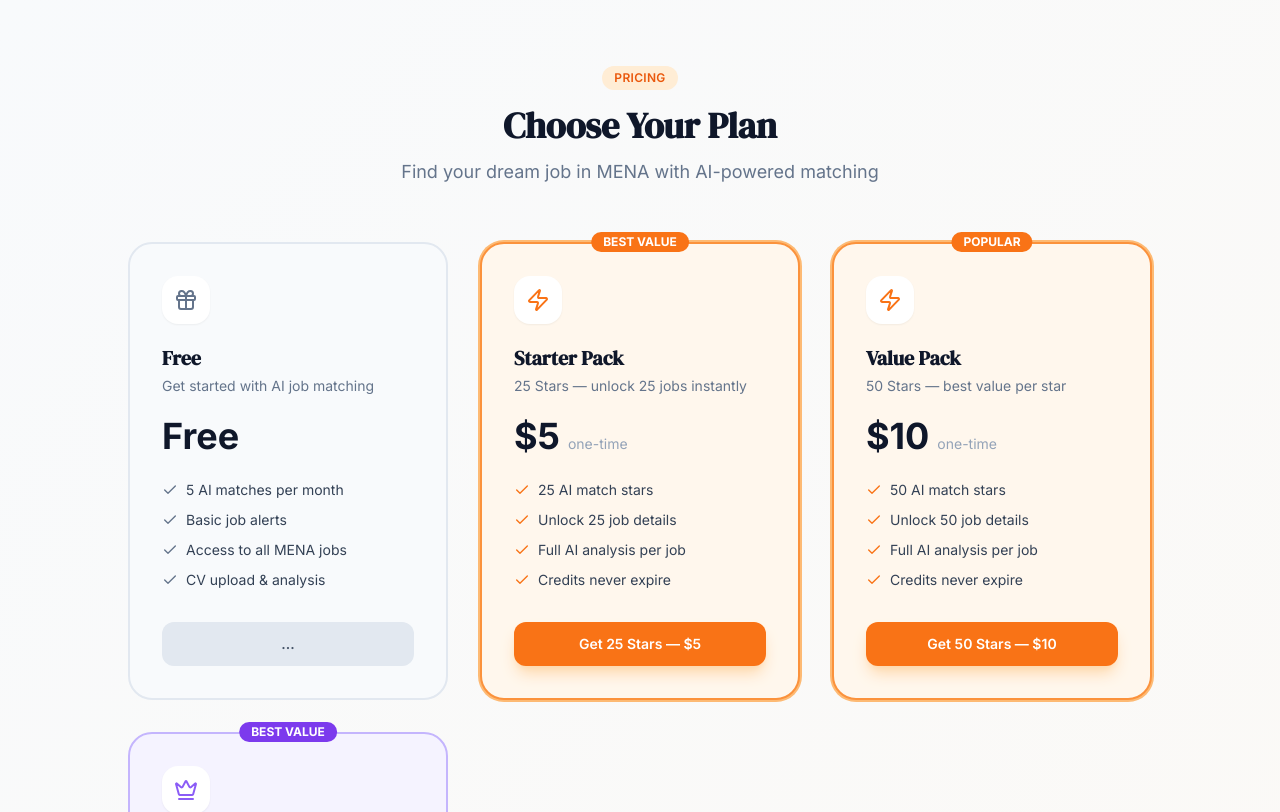
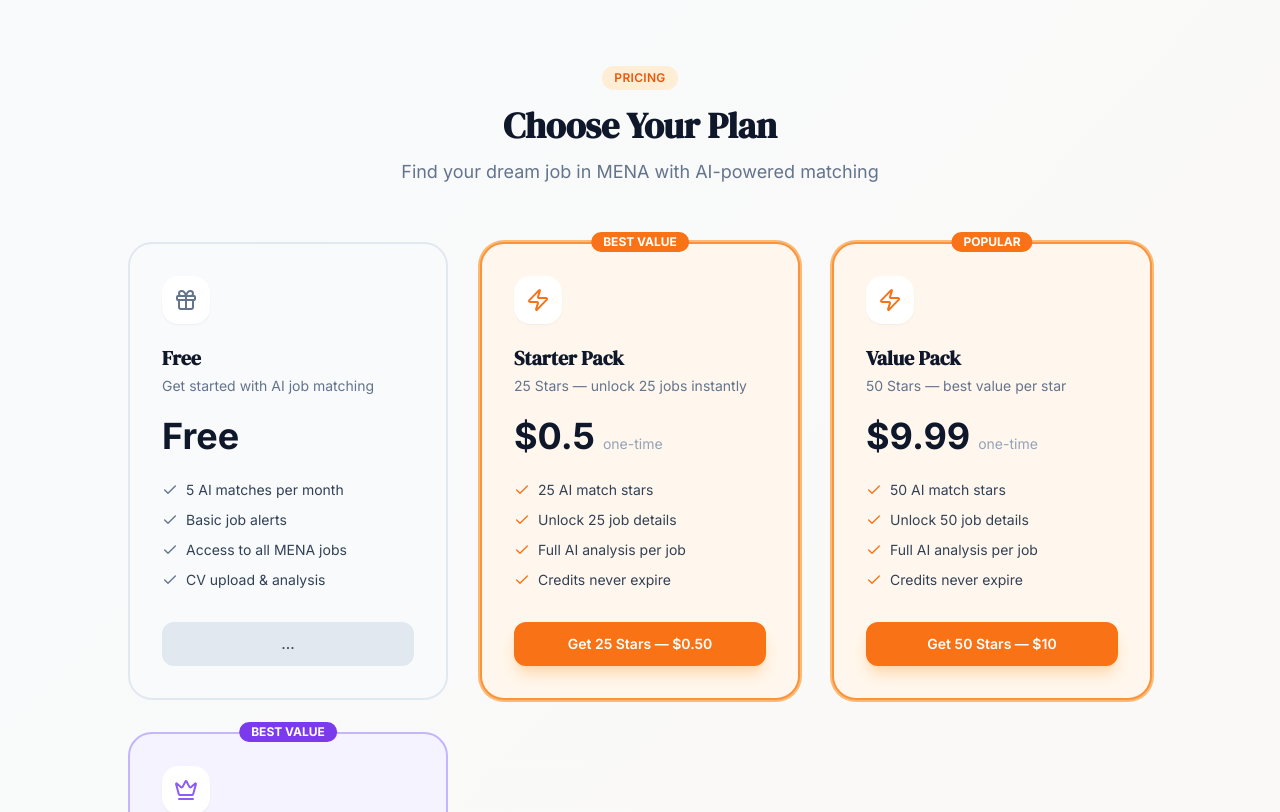
Before and after one commit to Khashman1994/Website, a Next.js app in the folder Downloads/mena-job-matcher/mena-matcher/: page /pricing in a window 1280 px wide. Shown: the top 812 px of the page. Built offline with nearby package versions, Linux system fonts and the light colour scheme.

Commit message:
TEMP: set test price .50 for live payment test

```diff
--- a/Downloads/mena-job-matcher/mena-matcher/app/api/payments/create/route.ts
+++ b/Downloads/mena-job-matcher/mena-matcher/app/api/payments/create/route.ts
@@ -7,8 +7,8 @@ const TOKEN    = process.env.MYFATOORAH_TOKEN      // ← matches MYFATOORAH_TOK
               ?? process.env.MYFATOORAH_API_KEY;   // fallback for old key name
 
 const PLANS: Record<string, { value: number; description: string }> = {
-  coins_25:    { value: 5.00,  description: 'MenaJob AI — 25 Stars'           },
-  coins_50:    { value: 10.00, description: 'MenaJob AI — 50 Stars'            },
+  coins_25:    { value: 0.50,  description: 'MenaJob AI — 25 Stars'           },
+  coins_50:    { value: 9.99, description: 'MenaJob AI — 50 Stars'            },
   pro_monthly: { value: 19.99, description: 'MenaJob AI Pro — 500 Stars'      },
 };
 
--- a/Downloads/mena-job-matcher/mena-matcher/app/pricing/page.tsx
+++ b/Downloads/mena-job-matcher/mena-matcher/app/pricing/page.tsx
@@ -30,8 +30,8 @@ const PLANS = [
     icon:     Zap,
     color:    'orange',
     badge:    'BEST VALUE',
-    priceUSD: 5,
-    priceAR:  '$5',
+    priceUSD: 0.50,
+    priceAR:  '$0.50',
     titleEN:  'Starter Pack',
     titleAR:  'باقة المبتدئين',
     descEN:   '25 Stars — unlock 25 jobs instantly',
@@ -40,8 +40,8 @@ const PLANS = [
       en: ['25 AI match stars','Unlock 25 job details','Full AI analysis per job','Credits never expire'],
       ar: ['25 نجمة للمطابقة','فتح 25 وظيفة كاملة','تحليل ذكاء اصطناعي لكل وظيفة','الأرصدة لا تنتهي'],
     },
-    ctaEN:    'Get 25 Stars — $5',
-    ctaAR:    'احصل على 25 نجمة — $5',
+    ctaEN:    'Get 25 Stars — $0.50',
+    ctaAR:    'احصل على 25 نجمة — $0.50',
     planId:   'coins_25',
     disabled: false,
   },
@@ -50,8 +50,8 @@ const PLANS = [
     icon:     Zap,
     color:    'orange',
     badge:    'POPULAR',
-    priceUSD: 10,
-    priceAR:  '$10',
+    priceUSD: 9.99,
+    priceAR:  '$9.99',
     titleEN:  'Value Pack',
     titleAR:  'باقة القيمة',
     descEN:   '50 Stars — best value per star',
```
